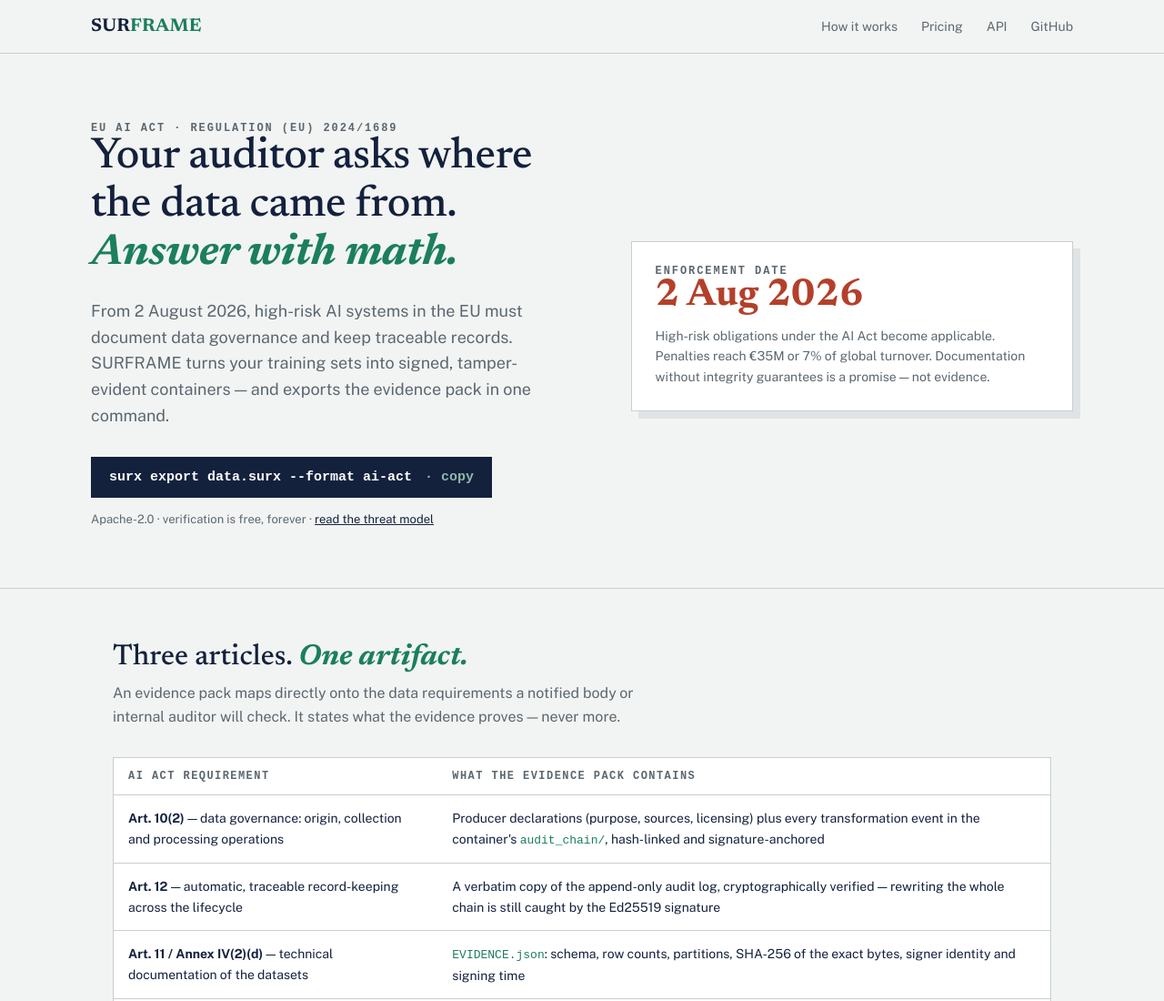
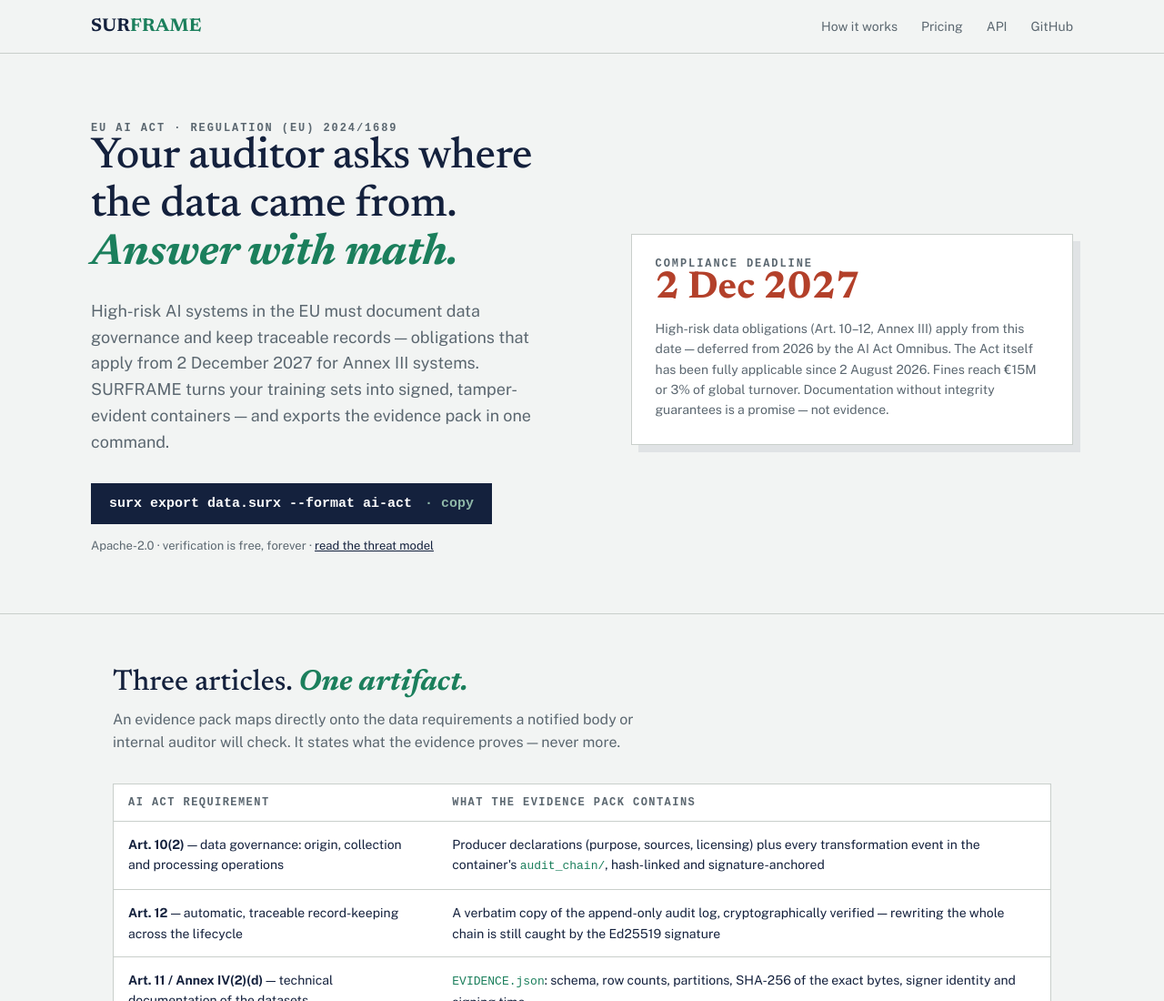
Before and after one commit to Christ10-8/surframe, a plain HTML site: page site/ai-act.html in a window 1280 px wide. Shown: the top 1100 px of the page at 91% size. Drawn offline with nearby package versions, Linux system fonts and the light colour scheme; a web font is replaced by a local one.

Commit message:
ai-act: fechas reales post-Omnibus (alto riesgo Anexo III -> 2 dic 2027) y multa correcta

```diff
--- a/site/ai-act.html
+++ b/site/ai-act.html
@@ -4,7 +4,7 @@
 <meta charset="utf-8">
 <meta name="viewport" content="width=device-width,initial-scale=1">
 <title>SURFRAME for the EU AI Act — verifiable dataset evidence for Articles 10, 11 & 12</title>
-<meta name="description" content="The EU AI Act's high-risk obligations apply from 2 August 2026. Generate offline-verifiable evidence packs for your training data with one command: surx export --format ai-act.">
+<meta name="description" content="The EU AI Act is fully applicable since 2 August 2026; high-risk data-governance obligations (Articles 10–12, Annex III) apply from 2 December 2027. Generate offline-verifiable evidence packs for your training data with one command: surx export --format ai-act.">
 <link rel="preconnect" href="https://fonts.googleapis.com">
 <link href="https://fonts.googleapis.com/css2?family=Newsreader:ital,opsz,wght@0,6..72,500;0,6..72,700;1,6..72,500;1,6..72,700&family=Public+Sans:wght@400;600;700&family=Spline+Sans+Mono:wght@400;600&display=swap" rel="stylesheet">
 <style>
@@ -77,19 +77,21 @@
   <div>
     <div class="eyebrow">EU AI Act · Regulation (EU) 2024/1689</div>
     <h1>Your auditor asks where the data came from. <em>Answer with math.</em></h1>
-    <p class="lede">From 2 August 2026, high-risk AI systems in the EU must document data
-    governance and keep traceable records. SURFRAME turns your training sets into signed,
-    tamper-evident containers — and exports the evidence pack in one command.</p>
+    <p class="lede">High-risk AI systems in the EU must document data governance and keep
+    traceable records — obligations that apply from 2 December 2027 for Annex III systems.
+    SURFRAME turns your training sets into signed, tamper-evident containers — and exports
+    the evidence pack in one command.</p>
     <a class="install mono" href="https://github.com/Christ10-8/surframe">surx export data.surx --format ai-act <span>· copy</span></a>
     <p class="hero-sub">Apache-2.0 · verification is free, forever ·
       <a href="https://github.com/Christ10-8/surframe/blob/main/THREAT_MODEL.md">read the threat model</a></p>
   </div>
   <aside class="deadline">
-    <div class="eyebrow">Enforcement date</div>
-    <div class="date">2 Aug 2026</div>
-    <p>High-risk obligations under the AI Act become applicable. Penalties reach
-    €35M or 7% of global turnover. Documentation without integrity guarantees
-    is a promise — not evidence.</p>
+    <div class="eyebrow">Compliance deadline</div>
+    <div class="date">2 Dec 2027</div>
+    <p>High-risk data obligations (Art. 10–12, Annex III) apply from this date — deferred
+    from 2026 by the AI Act Omnibus. The Act itself has been fully applicable since
+    2 August 2026. Fines reach €15M or 3% of global turnover. Documentation without
+    integrity guarantees is a promise — not evidence.</p>
   </aside>
 </div>
 
```
